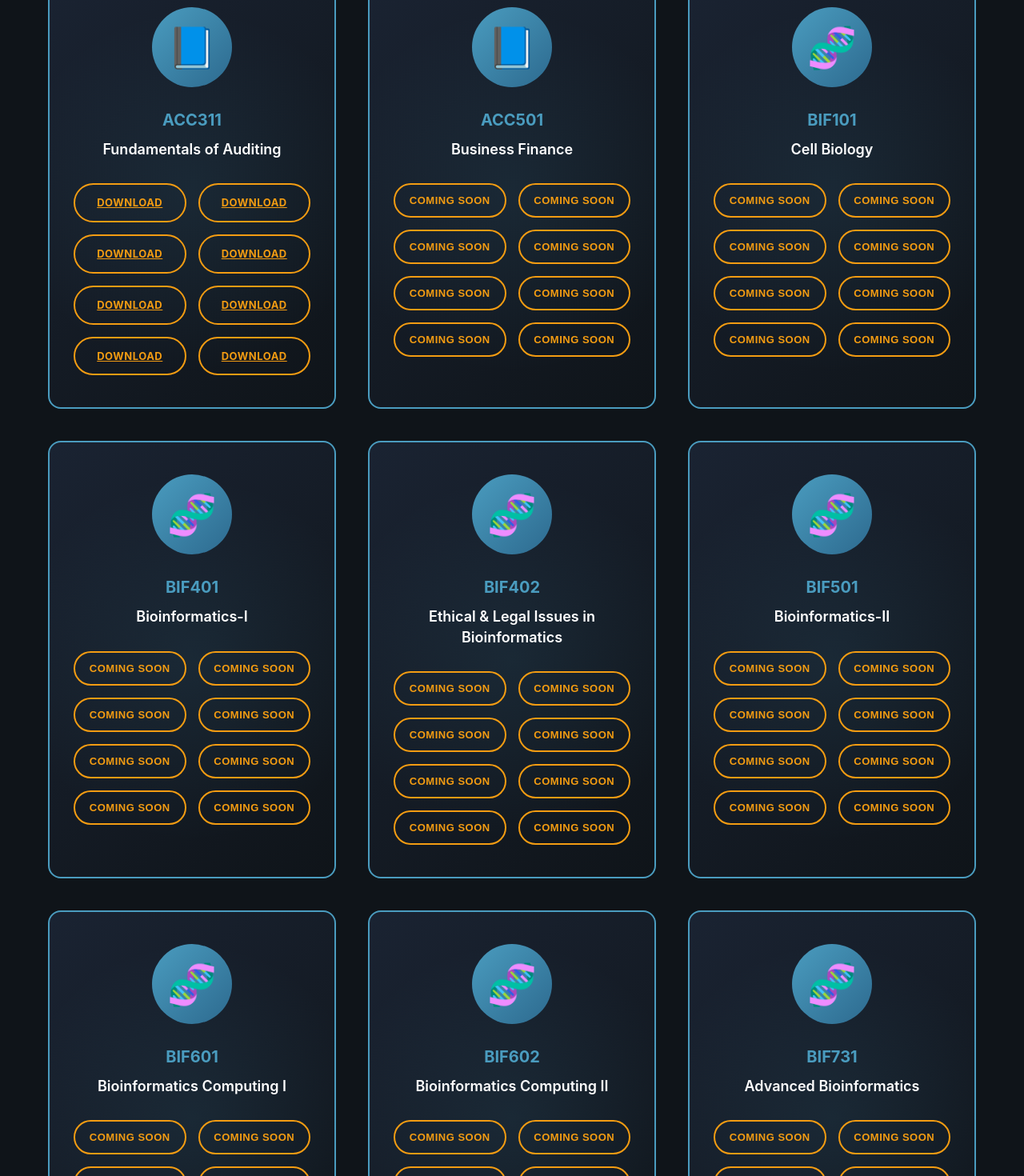
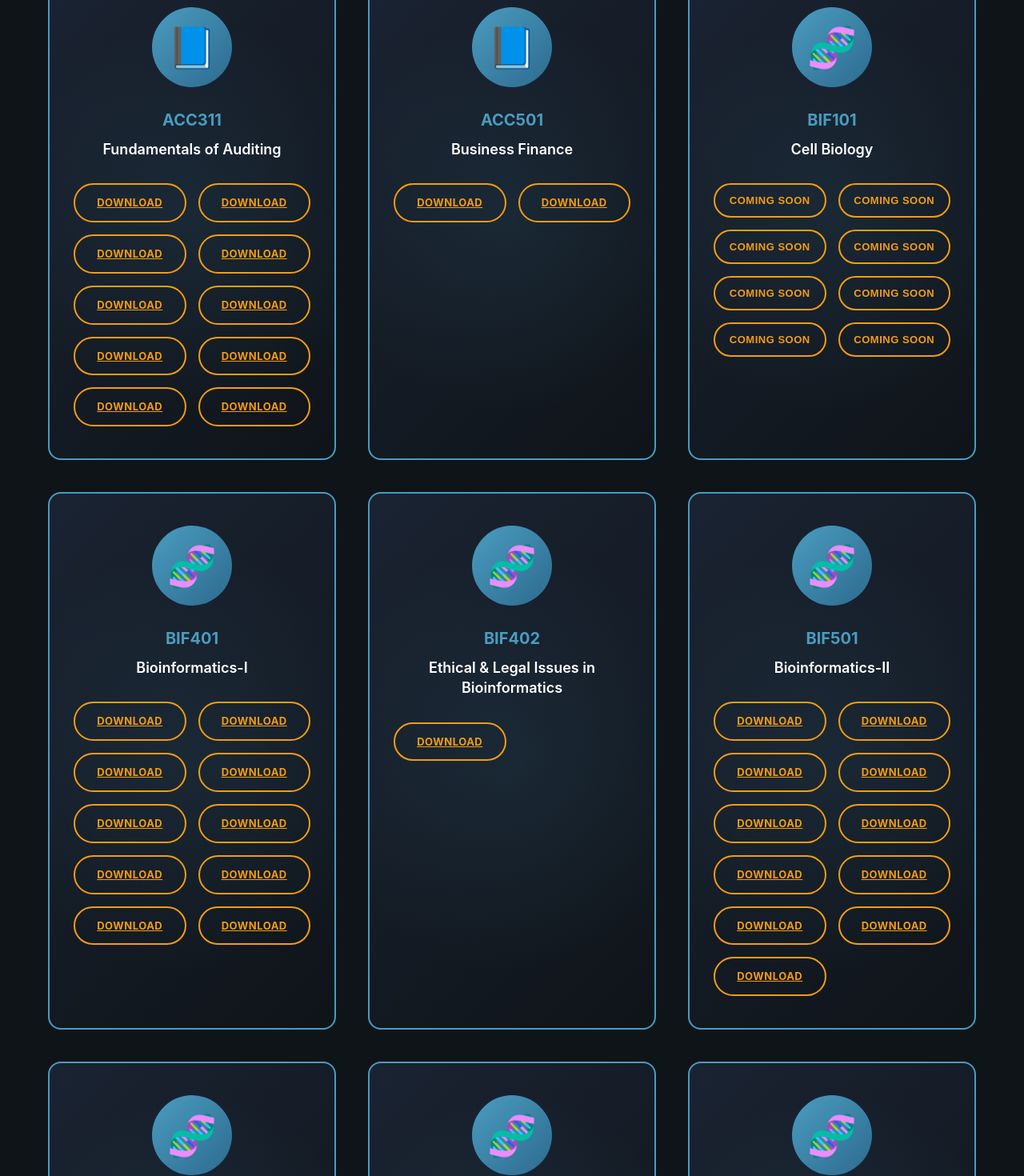
Before and after one commit to Sahirullah/v-lib, a React (Vite) app: page /final-term in a window 1280 px wide. Shown: the part 1080-2550 px from the top of the page at 80% size. Built offline with nearby package versions, Linux system fonts and the light colour scheme; the HTML template or start-up script is replaced by a standard one.

Commit message:
updating

```diff
--- a/src/data/finalTermData.js
+++ b/src/data/finalTermData.js
@@ -10,18 +10,51 @@ export const finalTermData = [
     'https://docs.google.com/document/d/1BqXaJLhfCYT8Ljza5dKqT0ZRyJIpXFjG/edit?usp=sharing&ouid=114958120571553419825&rtpof=true&sd=true',
     'https://drive.google.com/file/d/1xas-FpxGYyPs6FtcX8W85d2T6G8rL7C1/view?usp=sharing',
     'https://docs.google.com/document/d/1EWzZVo_zNHZo_F4hatwukCj29FP7kX9r/edit?usp=sharing&ouid=114958120571553419825&rtpof=true&sd=true',
-    'https://docs.google.com/document/d/1mx6dPdMUwfFEJxNnk8SEt3ShitVHmtoo/edit?usp=sharing&ouid=114958120571553419825&rtpof=true&sd=true'
+    'https://docs.google.com/document/d/1mx6dPdMUwfFEJxNnk8SEt3ShitVHmtoo/edit?usp=sharing&ouid=114958120571553419825&rtpof=true&sd=true',
+    'https://docs.google.com/document/d/1uF_fBr9Y4qPFcvlh8oSuhwvLQU76A450/edit?usp=sharing&ouid=114958120571553419825&rtpof=true&sd=true',
+    'https://drive.google.com/file/d/1JjBp_nFQTyIaxI23tT8wiZKiN8ITkQtk/view?usp=sharing'
   ]},
-  { id: 2, code: 'ACC501', title: 'Business Finance', category: 'acc', image: '📘',Link:'' },
+  { id: 2, code: 'ACC501', title: 'Business Finance', category: 'acc', image: '📘',links :[
+    'https://drive.google.com/file/d/1Z9kO5hXTrXFBPaYD_jclvji7lNspbt7p/view?usp=sharing',
+    'https://drive.google.com/file/d/1oVx3694iCnM-u5ZPHfG-nJfQkd09AEKd/view?usp=sharing'
+  ] },
 
   // BIF - Bioinformatics
   { id: 3, code: 'BIF101', title: 'Cell Biology', category: 'bif', image: '🧬' ,Link:''},
-  { id: 4, code: 'BIF401', title: 'Bioinformatics-I', category: 'bif', image: '🧬' ,Link:''},
-  { id: 5, code: 'BIF402', title: 'Ethical & Legal Issues in Bioinformatics', category: 'bif', image: '🧬',Link:'' },
-  { id: 6, code: 'BIF501', title: 'Bioinformatics-II', category: 'bif', image: '🧬' ,Link:''},
+  { id: 4, code: 'BIF401', title: 'Bioinformatics-I', category: 'bif', image: '🧬' ,links :[
+    'https://drive.google.com/file/d/1cSMoO4CPXQnR_teSethiXsUp7S730Zp5/view?usp=sharing',
+    'https://drive.google.com/file/d/1_MrAaD3GyNir8P6VwkqkrPhR7ACxYpzY/view?usp=sharing',
+    'https://drive.google.com/file/d/1OQECDlUWk_KzBfkHBX9TgthCmR3PIOw8/view?usp=sharing',
+    'https://drive.google.com/file/d/1wo_n1uurfPoei8eJROOPfRs3Eqfxssqc/view?usp=sharing',
+    'https://drive.google.com/file/d/1udCHwO3KFq6yW3TOiUZy-gwbRG6ZHTWD/view?usp=sharing',
+    'https://drive.google.com/file/d/1tf0F5aWWZ-f_a-a8VZjQFzVKl377uhCI/view?usp=sharing',
+    'https://drive.google.com/file/d/187YiyS7TSx5Xvm5H3XHKFxaV2jZd4V1z/view?usp=sharing',
+    'https://drive.google.com/file/d/1kyA6Tce6ATpCeo_xQcw0PW9NNUC01gZx/view?usp=sharing',
+    'https://docs.google.com/document/d/1hjLw6Jzw3rOb5vpVxlU4YO3coPrnpt1a/edit?usp=sharing&ouid=114958120571553419825&rtpof=true&sd=true',
+    'https://drive.google.com/file/d/1RAuP9xX8XrXutkqq0C3r6TouTYlBQ8dy/view?usp=sharing'
+  ]},
+  { id: 5, code: 'BIF402', title: 'Ethical & Legal Issues in Bioinformatics', category: 'bif', image: '🧬',links:[
+    'https://docs.google.com/document/d/1CD44mp3vjH6Et-2Rd2ewGyBoY-o7FS-i/edit?usp=sharing&ouid=114958120571553419825&rtpof=true&sd=true'
+  ]},
+  { id: 6, code: 'BIF501', title: 'Bioinformatics-II', category: 'bif', image: '🧬' ,links:[
+    'https://drive.google.com/file/d/154JbhwFtsIhmiA5WCuS9sU4T0c1UYvGt/view?usp=sharing',
+    'https://drive.google.com/file/d/1z5cOBBOroT6cZeuVWHfhB6Vff0RxOzC0/view?usp=sharing',
+    'https://drive.google.com/file/d/1c-dJsyJfMPCyFbrrL4smoEz5l6GeJNqN/view?usp=sharing',
+    'https://drive.google.com/file/d/1fqzkquApj-pBVJHADDYbxaDaKBQLIP4Z/view?usp=sharing',
+    'https://drive.google.com/file/d/1Q-RPx225RtPJqw0JNfDXZvmVit4gKnB4/view?usp=sharing',
+    'https://docs.google.com/document/d/11W-GEbMWJyTbYEWvcGnq688uATrEo9MT/edit?usp=sharing&ouid=114958120571553419825&rtpof=true&sd=true',
+    'https://docs.google.com/document/d/1Mv0j6oYOZN22hGeE9ubXmMR3BUqS4kCt/edit?usp=sharing&ouid=114958120571553419825&rtpof=true&sd=true',
+    'https://docs.google.com/document/d/1-72wrW0ZFeIERQXG3QAHCRg2B-9PKamq/edit?usp=sharing&ouid=114958120571553419825&rtpof=true&sd=true',
+    'https://drive.google.com/file/d/1VKoZSH_UwsavKZVGm893QxJcpz0uuYsG/view?usp=sharing',
+    'https://docs.google.com/presentation/d/1oO28hfGrotVyLTr6_d8JWMyGyJkG9Bmf/edit?usp=sharing&ouid=114958120571553419825&rtpof=true&sd=true',
+    ''
+  ]},
   { id: 7, code: 'BIF601', title: 'Bioinformatics Computing I', category: 'bif', image: '🧬',Link:'' },
   { id: 8, code: 'BIF602', title: 'Bioinformatics Computing II', category: 'bif', image: '🧬' ,Link:''},
-  { id: 9, code: 'BIF731', title: 'Advanced Bioinformatics', category: 'bif', image: '🧬' ,Link:''},
+  { id: 9, code: 'BIF731', title: 'Advanced Bioinformatics', category: 'bif', image: '🧬' ,links:[
+    'https://docs.google.com/document/d/1GLLCaKTGEW4klk1PCFYOM1_mYB4n7Y4r/edit?usp=sharing&ouid=114958120571553419825&rtpof=true&sd=true',
+    'https://docs.google.com/document/d/1dpq9bGslQ68sGAl4kBE5liyxL7YApqMa/edit?usp=sharing&ouid=114958120571553419825&rtpof=true&sd=true'
+  ]},
 
   // BIO - Biology
   { id: 10, code: 'BIO101', title: 'Basic Biology I', category: 'bio', image: '🧪' ,Link:''},
```
